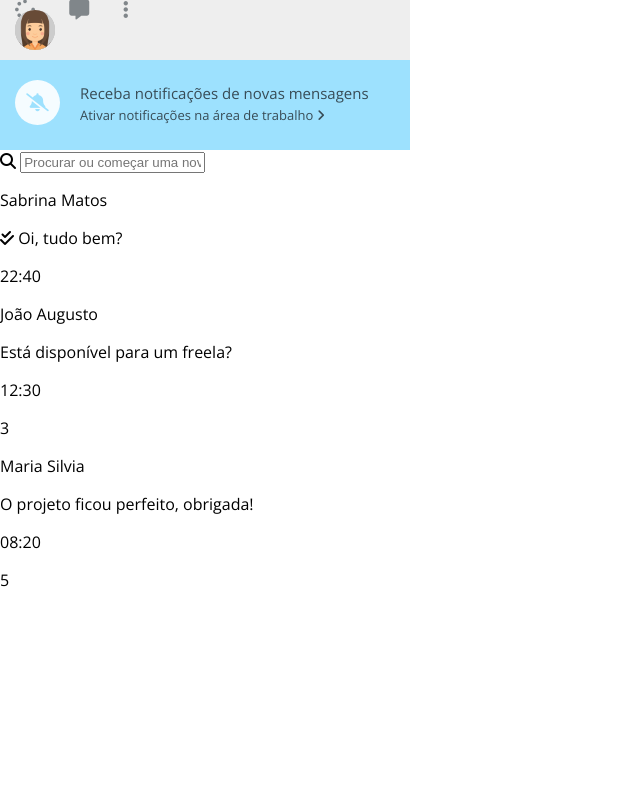
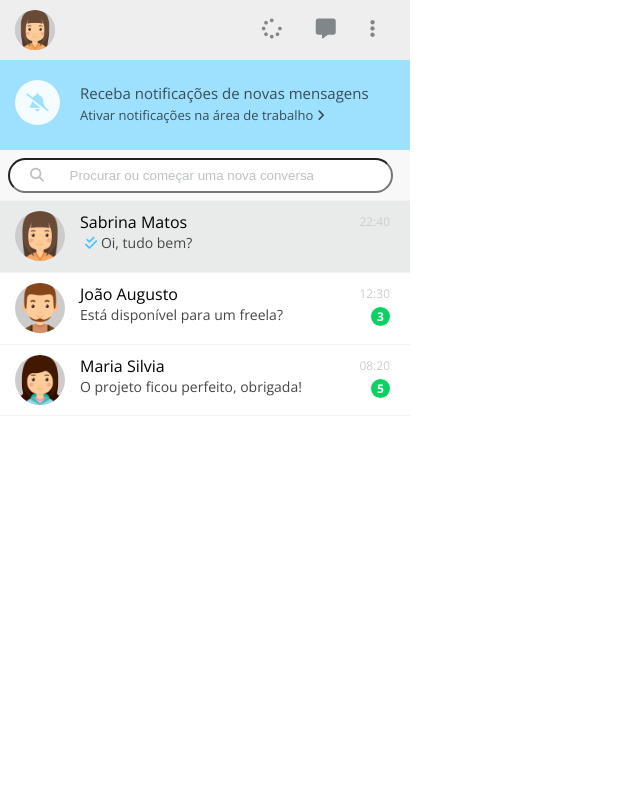
Before and after one commit to GuilhermeRSouza/HTML_CSS_completo, a plain HTML site: page 6_WHATSAPP_WEB_CLONE/index.html in a window 1280 px wide. Shown: the top 800 px of the page, without its empty margins (0-640 px from the left). Drawn offline with nearby package versions, Linux system fonts and the light colour scheme.

Commit message:
Finalizado a barra lateral

```diff
--- a/6_WHATSAPP_WEB_CLONE/index.html
+++ b/6_WHATSAPP_WEB_CLONE/index.html
@@ -57,7 +57,7 @@
 					</div>
 					<div class="message-info">
 						<p class="message-time">12:30</p>
-						<p class="mensage-pending">3</p>
+						<p class="message-pending">3</p>
 					</div>
 				</div>
 				<div class="contacts-box">
@@ -70,7 +70,7 @@
 					</div>
 					<div class="message-info">
 						<p class="message-time">08:20</p>
-						<p class="mensage-pending">5</p>
+						<p class="message-pending">5</p>
 					</div>
 				</div>
 			</div>
--- a/6_WHATSAPP_WEB_CLONE/styles.css
+++ b/6_WHATSAPP_WEB_CLONE/styles.css
@@ -40,6 +40,13 @@ ul {
 	left: 15px;
 	top: 10px;
 	background-color: #CCC;
+}
+
+.auxicons-toolbar-container {
+	float: right;
+	height: 60px;
+	line-height: 60px;
+	padding-right: 20px;
 }
 
 .auxicons-toolbar-container i {
@@ -89,3 +96,126 @@ ul {
 .activate-notification {
 	font-size: 13px;
 }
+
+/* search container */
+
+.search-container {
+	height: 50px;
+	width: 100%;
+	padding-left: 7.5px;
+	padding-top: 7.5px;
+	color: #BDC1C3;
+	background-color: #F8F8F8;
+	position: relative;
+	box-sizing: border-box;
+}
+
+#contact-search {
+	position: absolute;
+	left: 30px;
+	top: 18px;
+	font-size: 14px;
+}
+
+#search {
+	border-radius: none;
+	height: 35px;
+	width: 385px;
+	padding-left: 60px;
+	border-radius: 17.5px;
+	background-color: #FFF;
+	box-sizing: border-box;
+}
+
+#search::placeholder {
+	color: #BDC1C3;
+}
+
+/* contacts container*/
+
+.contacts-container {
+	height: auto;
+	background-color: #FFF;
+}
+
+.contacts-box {
+	cursor: pointer;
+	height: 72px;
+	background-color: #FFF;
+	border-top: 1px solid #F2F2F2;
+	position: relative;
+	box-sizing: border-box;
+}
+
+.contacts-box:last-child {
+	border-bottom: 1px solid #F2F2F2;
+}
+
+.contacts-box:hover {
+	background-color: #F4F5F5;
+}
+
+.active-chat {
+	background-color: #E9EBEB;
+}
+
+.active-chat.contacts-box:hover {
+	background-color: #E9EBEB;
+}
+
+.contacts-box .user-photo {
+	width: 50px;
+}
+
+.user-info {
+	margin-left: 80px;
+	padding-top: 10px;
+	display: inline-block;
+}
+
+.user-info p,
+.message-info p {
+	margin: 0;
+}
+
+.user-name {
+	font-size: 16px;
+	color: #000;
+	margin-bottom: 12px;
+}
+
+.user-messagepreview {
+	font-size: 14px;
+	color: #454545;
+}
+
+.fa-check-double {
+	margin-left: 5px;
+	color: #4FC3F7;
+}
+
+.message-info {
+	position: absolute;
+	top: 12px;
+	right: 20px;
+	display: inline-block;
+}
+
+.message-info .message-time {
+	font-size: 12px;
+	margin-bottom: 5px;
+	color: #CCC;
+}
+
+.message-pending {
+	background-color: #09D261;
+	color: #FFF;
+	width: 19px;
+	height: 19px;
+	line-height: 19px;
+	font-size: 12px;
+	font-weight: bold;
+	border-radius: 50%;
+	text-align: center;
+	float: right;
+}
```
